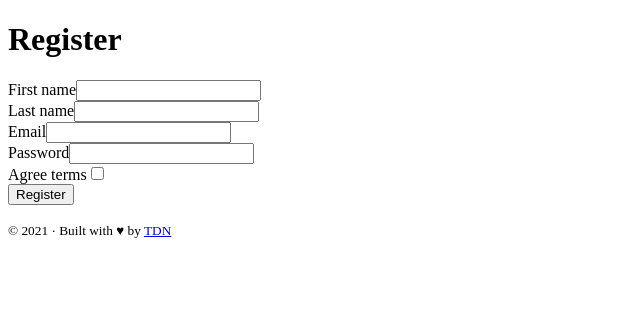
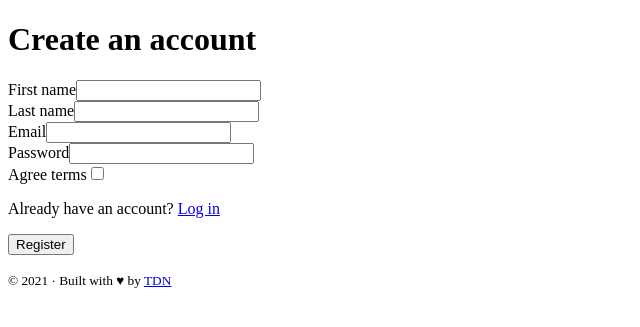
Before and after one commit to MohamedMOSLAH/example_symfony, a Symfony app: template templates/registration/register.html.twig in a window 1280 px wide. Shown: the part 78-405 px from the top of the page, without its empty margins (0-640 px from the left). Run offline with Twig, Linux system fonts and the light colour scheme; the template is opened without the code that fills it, so the values that code supplies are empty; form fields are guessed from the names that the template uses; some libraries are stand-ins or nearby versions.

Commit message:
Style registration form

```diff
--- a/templates/registration/register.html.twig
+++ b/templates/registration/register.html.twig
@@ -3,21 +3,32 @@
 {% block title 'Register' %}
 
 {% block body %}
+<div class="row">
+    <div class="col-md-6 mx-auto">
+
         {% for flashError in app.flashes('verify_email_error') %}
             <div class="alert alert-error rounded mb-3" role="alert">{{ flashError }}</div>
         {% endfor %}
 
-    <h1>Register</h1>
+        <h1 class="my-5 text-center">Create an account</h1>
 
         {{ form_start(registrationForm) }}
-        {{ form_row(registrationForm.firstName) }}
-        {{ form_row(registrationForm.lastName) }}
+        <div class="row">
+            <div class="col-md-6">{{ form_row(registrationForm.firstName) }}</div>
+            <div class="col-md-6">{{ form_row(registrationForm.lastName) }}</div>
+        </div>
             {{ form_row(registrationForm.email) }}
             {{ form_row(registrationForm.plainPassword, {
                 label: 'Password'
             }) }}
             {{ form_row(registrationForm.agreeTerms) }}
 
-        <button type="submit" class="btn btn-primary">Register</button>
+            <p class="mt-5 mb-3 text-center text-muted">
+                Already have an account? <a href="{{ path('app_login')}}">Log in</a>
+            </p>
+            <button type="submit" class="btn btn-primary btn-lg btn-block">Register</button>
         {{ form_end(registrationForm) }}
+
+    </div>
+</div>
 {% endblock %}
```
Lines whose indentation alone changed are shown as unchanged.
